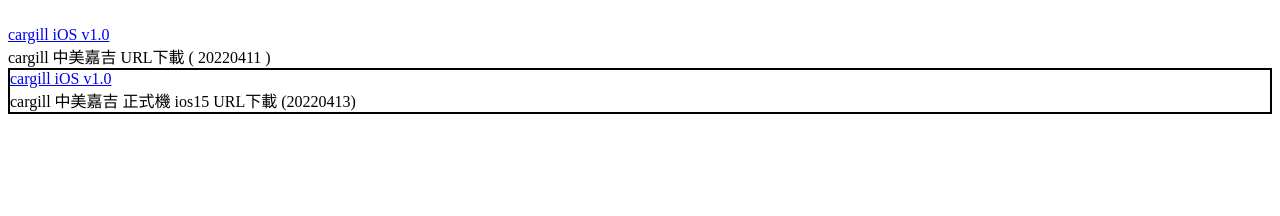
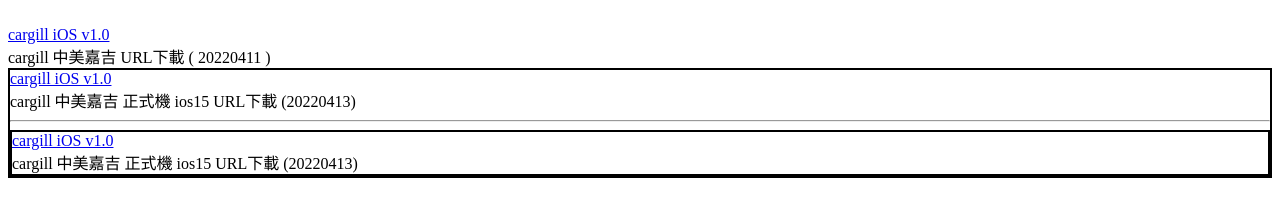
Before and after one commit to kevin811103/ios-download-test, a plain HTML site: page index.html in a window 1280 px wide. Drawn offline with Linux system fonts and the light colour scheme.

Commit message:
20220913dev

```diff
--- a/index.html
+++ b/index.html
@@ -55,6 +55,14 @@
 	</br>
 
 	</div> -->
+	<hr>
+	<div style="border:2px solid black">
+		<a
+		href="itms-services://?action=download-manifest&url=https://kevin811103.github.io/ios-download-test/cargill-20220913dev/manifest.plist">
+		cargill iOS
+		v1.0</a>
+	</br>
+	cargill 中美嘉吉 正式機 ios15 URL下載   (20220413)
 </body>
 
 </html>
```
Also changed, not shown: 1 other file.
